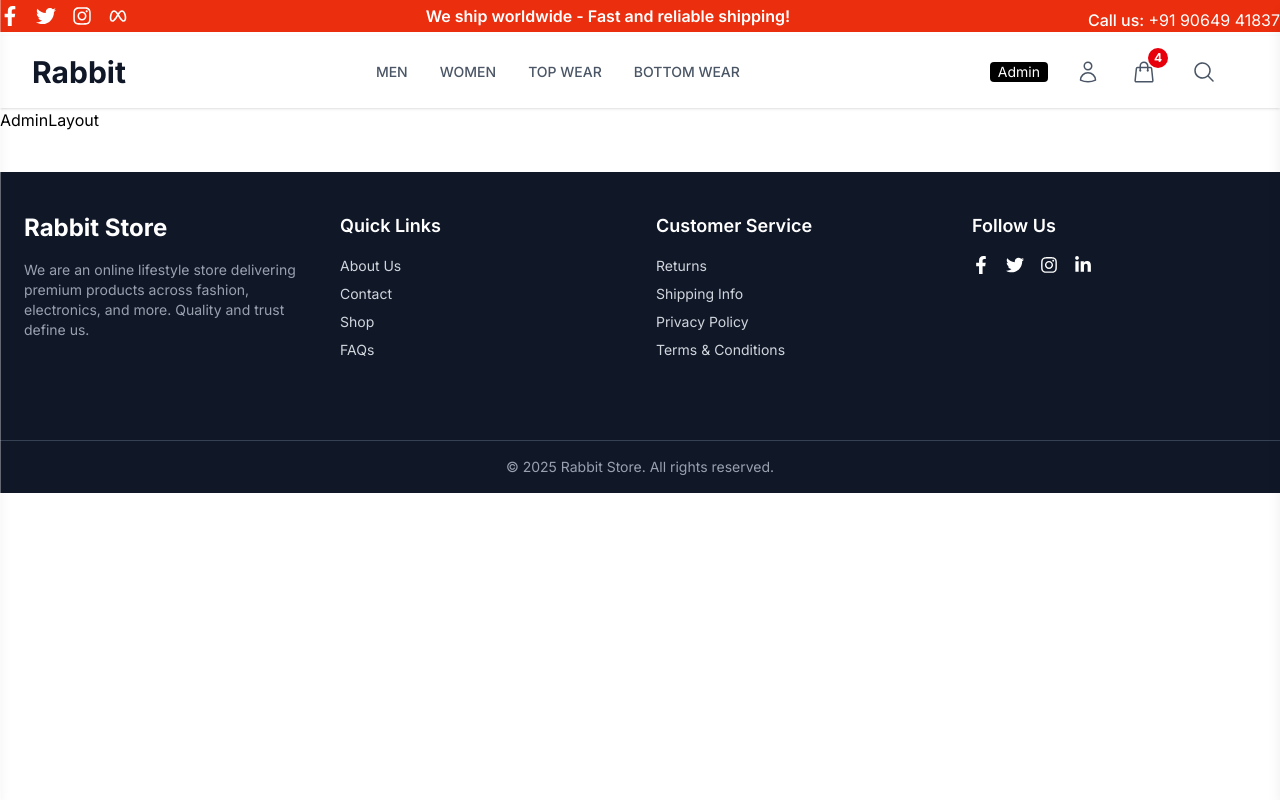
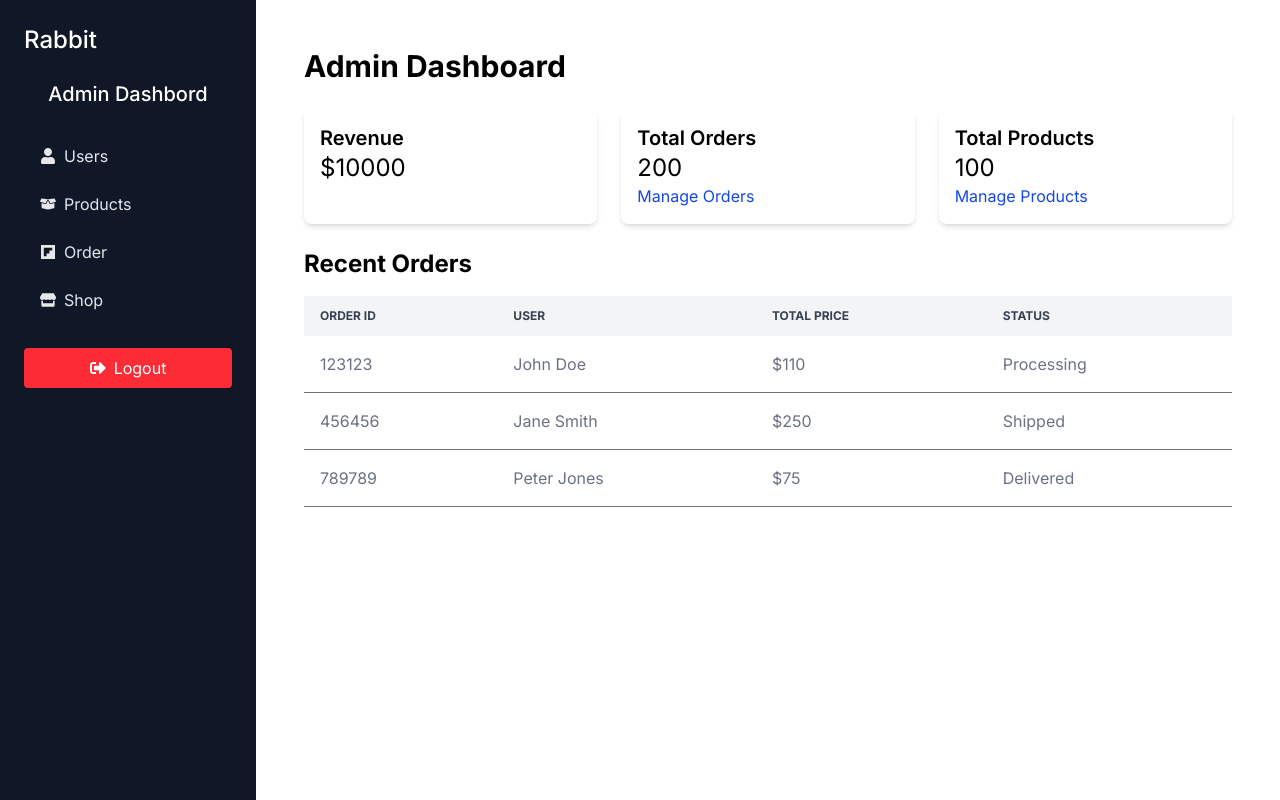
Before and after one commit to ayushghosh-123/E-commerce, a React (Vite) app in the folder frontend/: page /admin in a window 1280 px wide. Built offline with nearby package versions, Linux system fonts and the light colour scheme.

Commit message:
admin pannel working on

```diff
--- a/frontend/src/App.jsx
+++ b/frontend/src/App.jsx
@@ -1,46 +1,64 @@
-import { BrowserRouter, Route,  Routes } from "react-router-dom"
-import Layout from "../src/Component/Layout/Layout.jsx"
-import Home from "./Pages/Home.jsx"
-import Login from "./Pages/Login.jsx"
-import { Toaster} from 'sonner';
-import Register from "./Pages/register.jsx";
-import Profile from "./Pages/profile.jsx";
-import Collection from "./Pages/Collection.jsx";
-import ProductDetails from "./Component/Products/productDetails.jsx";
-import { CartProvider } from "./Context/CardContext.jsx";
-import Checkout from "./Component/Cart/checkout.jsx";
-import OrderConformationPage from "./Pages/OrderConformationPage.jsx";
-import OrderDetailPages from "./Pages/OrderDetailPages.jsx";
-import Myorder from "./Pages/Myorder.jsx";
-import AdminLayout from "./Component/Admin/AdminLayout.jsx";
-// import './App.css'
+// Import necessary modules and components
+import { BrowserRouter, Route, Routes } from "react-router-dom"; // React Router for navigation
+import { Toaster } from 'sonner'; // For displaying toast notifications
 
+// Import Layout Components
+import Layout from "./Component/Layout/Layout.jsx"; // Main public layout
+import AdminLayout from "./Component/Admin/AdminLayout.jsx"; // Admin dashboard layout
+
+// Import Page Components
+import Home from "./Pages/Home.jsx"; // Homepage
+import Login from "./Pages/Login.jsx"; // Login page
+import Register from "./Pages/register.jsx"; // Registration page
+import Profile from "./Pages/profile.jsx"; // User profile page
+import Collection from "./Pages/Collection.jsx"; // Product collection page
+import ProductDetails from "./Component/Products/productDetails.jsx"; // Individual product detail page
+import Checkout from "./Component/Cart/checkout.jsx"; // Checkout page
+import OrderConformationPage from "./Pages/OrderConformationPage.jsx"; // Order confirmation page
+import OrderDetailPages from "./Pages/OrderDetailPages.jsx"; // Specific order details page
+import Myorder from "./Pages/Myorder.jsx"; // User's order history page
+
+// Import Context Providers
+import { CartProvider } from "./Context/CardContext.jsx"; // Provides shopping cart context
+import AdminHome from "./Pages/AdminHome.jsx";
+import Usermanagment from "./Component/Admin/Usermanagment.jsx";
+
+// Main App component
 function App() {
+  return (
+    // Provides cart state to all children
+    <CartProvider>
+      {/* Enables client-side routing */}
+      <BrowserRouter>
+        {/* Global toast notification system */}
+        <Toaster position="bottom-right" richColors />
 
+        {/* Defines application routes */}
+        <Routes>
+          {/* Public routes using the main Layout */}
+          <Route path="/" element={<Layout />}>
+            <Route index element={<Home />} /> {/* Home page */}
+            <Route path='login' element={<Login />} />
+            <Route path='register' element={<Register />} />
+            <Route path='profile' element={<Profile />} />
+            <Route path='my-orders' element={<Myorder />} />
+            <Route path='order/:id' element={<OrderDetailPages />} />
+            <Route path='collection/:collection' element={<Collection />} />
+            <Route path='product/:id' element={<ProductDetails />} />
+            <Route path='checkout' element={<Checkout />} />
+            <Route path='order-confirmation' element={<OrderConformationPage />} />
+          </Route>
 
-  return (
-    <CartProvider>
-    <BrowserRouter>
-    <Toaster position="" />
-      <Routes>
-          <Route path="/" element={<Layout/>}>
-          <Route index element={<Home/>}/>
-          <Route path='login' element={<Login/>}/>
-          <Route path='register' element={<Register/>}/>
-          <Route path='profile' element={<Profile/>}/>
-          <Route path='collection/:collection' element={<Collection/>}/>
-          <Route path='product/:id' element={<ProductDetails/>}/>
-          <Route path='checkout' element={<Checkout/>}/>
-          <Route path='order-confirmation' element={<OrderConformationPage/>}/>
-          <Route path='order/:id' element={<OrderDetailPages/>}/>
-          <Route path='my-orders' element={<Myorder/>}/>
-          <Route path='/admin' element={<AdminLayout/>}/>
+          {/* Admin routes using the AdminLayout */}
+          <Route path='/admin' element={<AdminLayout />}>
+            {/* Admin-specific sub-routes go here */}
+            <Route index element={<AdminHome/>} />
+             <Route path='users' element={<Usermanagment/>} />
           </Route>
-          <Route/>
-      </Routes>
-    </BrowserRouter>
+        </Routes>
+      </BrowserRouter>
     </CartProvider>
-  )
+  );
 }
 
-export default App
+export default App;
--- a/frontend/src/Component/Admin/AdminLayout.jsx
+++ b/frontend/src/Component/Admin/AdminLayout.jsx
@@ -1,8 +1,41 @@
-import React from 'react'
+import React, { useState } from 'react'
+import { FaBars } from 'react-icons/fa'
+import AdminSidebar from './AdminSidebar'
+import { Outlet } from 'react-router-dom' // Assuming you are using React Router
 
-const AdminLayout = ()=>{
+const AdminLayout = () => {
+  const [isSidebarOpen, setIsSidebarOpen] = useState(false)
+
+  const toggleSidebar = () => {
+    setIsSidebarOpen(!isSidebarOpen)
+  }
+
   return (
-    <div>AdminLayout</div>
+    <div className='min-h-screen flex flex-col md:flex-row relative'>
+      {/* Mobile Top Bar */}
+      <div className="flex items-center text-white md:hidden p-4 bg-gray-900 z-20">
+        <button onClick={toggleSidebar}>
+          <FaBars size={24} />
+        </button>
+        <h1 className='ml-4 text-xl font-medium'>Admin Dashboard</h1>
+      </div>
+
+      {/* Overlay for mobile sidebar (starts below top bar) */}
+      {isSidebarOpen && (
+        <div className='fixed inset-x-0 top-[124px] bottom-0 z-10 bg-white bg-opacity-50 md:hidden' onClick={toggleSidebar}></div>
+      )}
+
+      {/* sidebar */}
+      <div className={`bg-gray-900 w-64 min-h-screen text-white absolute md:relative transform ${isSidebarOpen ? "translate-x-0" : "-translate-x-full"} transition-transform duration-300 md:translate-x-0 md:static md:block z-20`}>
+        {/* Sidebar Component */}
+        <AdminSidebar />
+      </div>
+
+      {/* Main Content*/}
+      <div className="flex-grow p-6 overflow-auto">
+        <Outlet />
+      </div>
+    </div>
   )
 }
 
--- /dev/null
+++ b/frontend/src/Component/Admin/AdminSidebar.jsx
@@ -0,0 +1,45 @@
+import React from 'react'
+import { FaBoxOpen, FaFlipboard, FaSignOutAlt, FaStore, FaUser } from 'react-icons/fa'
+import { Link, NavLink, useNavigate } from 'react-router-dom'
+
+function AdminSidebar() {
+    const navigate = useNavigate()
+    const handleLogout = () => {
+        navigate("/")
+    }
+  return (
+    <div className='p-6'>
+        <div className="mb-6">
+            <Link to='/admin' className='text-2xl font-medium'>Rabbit</Link>
+        </div>
+        <h2 className="text-xl font-medium mb-6 text-center">Admin Dashbord</h2>
+
+        <nav className='flex flex-col space-y'>
+            <NavLink to='/admin/users' className={({isActive})=> isActive? "bg-gray-700 flex align-middle  text-white py-3 px-4 rounded item-center space-x-2":"text-gray-200 hover:text-white py-3 px-4 rounded flex items-center space-x-2"}>
+            <FaUser />
+            <span>Users</span>
+            </NavLink>
+             <NavLink to='/admin/products' className={({isActive})=> isActive? "bg-gray-700 text-white py-3 px-4 rounded item-center space-x-2":"text-gray-200 hover:text-white py-3 px-4 rounded flex items-center space-x-2"}>
+            <FaBoxOpen/>
+            <span>Products</span>
+            </NavLink>
+             <NavLink to='/admin/orders' className={({isActive})=> isActive? "bg-gray-700 text-white py-3 px-4 rounded item-center space-x-2":"text-gray-200 hover:text-white py-3 px-4 rounded flex items-center space-x-2"}>
+            <FaFlipboard/>
+            <span>Order</span>
+            </NavLink>
+             <NavLink to='/' className={({isActive})=> isActive? "bg-gray-700 text-white py-3 px-4 rounded item-center space-x-2":"text-gray-200 hover:text-white py-3 px-4 rounded flex items-center space-x-2"}>
+            <FaStore />
+            <span>Shop</span>
+            </NavLink>
+            <div className="mt-6">
+                <button onClick={handleLogout} className='w-full bg-red-500 hover:bg-red-600 text-white py-2 px-4 rounded flex items-center justify-center space-x-2'>
+                    <FaSignOutAlt/>
+                    <span>Logout</span>
+                </button>
+            </div>
+        </nav>
+    </div>
+  )
+}
+
+export default AdminSidebar
--- /dev/null
+++ b/frontend/src/Component/Admin/Usermanagment.jsx
@@ -0,0 +1,9 @@
+import React from 'react'
+
+const Usermanagment = () => {
+  return (
+    <div>Usermanagment</div>
+  )
+}
+
+export default Usermanagment
--- /dev/null
+++ b/frontend/src/Pages/AdminHome.jsx
@@ -0,0 +1,106 @@
+import React from 'react'
+import {Link} from 'react-router-dom'
+
+const AdminHome = () => {
+    // Sample data for recent orders
+    const orders = [
+        {
+            _id: 123123,
+            user: {
+                name: "John Doe",
+            },
+            totalPrice: 110,
+            status: "Processing"
+        },
+        {
+            _id: 456456,
+            user: {
+                name: "Jane Smith",
+            },
+            totalPrice: 250,
+            status: "Shipped"
+        },
+        {
+            _id: 789789,
+            user: {
+                name: "Peter Jones",
+            },
+            totalPrice: 75,
+            status: "Delivered"
+        }
+    ]
+
+    return (
+        <div className='max-w-7xl mx-auto p-6'>
+            {/* Admin Dashboard Title */}
+            <h1 className='text-3xl font-bold mb-6'>Admin Dashboard</h1>
+
+            {/* Dashboard Stats Section */}
+            <div className="grid grid-cols-1 sm:grid-cols-2 lg:grid-cols-3 gap-6"> {/* Corrected lg:grid-col-3 to lg:grid-cols-3 */}
+                {/* Revenue Card */}
+                <div className="p-4 shadow-md rounded-lg bg-white"> {/* Added bg-white for clarity */}
+                    <h2 className="text-xl font-semibold">
+                        Revenue
+                    </h2>
+                    <p className="text-2xl">$10000</p>
+                </div>
+
+                {/* Total Orders Card */}
+                <div className="p-4 shadow-md rounded-lg bg-white">
+                    <h2 className="text-xl font-semibold">
+                        Total Orders {/* Corrected 'Order' to 'Orders' for consistency */}
+                    </h2>
+                    <p className="text-2xl">200</p>
+                    <Link to='/admin/orders' className='text-blue-700 hover:underline'>Manage Orders</Link> {/* Corrected 'Mange' to 'Manage' */}
+                </div>
+
+                {/* Total Products Card */}
+                <div className="p-4 shadow-md rounded-lg bg-white">
+                    <h2 className="text-xl font-semibold">
+                        Total Products
+                    </h2>
+                    <p className="text-2xl">100</p>
+                    <Link to='/admin/products' className='text-blue-700 hover:underline'>Manage Products</Link> {/* Corrected 'Mange' to 'Manage' */}
+                </div>
+            </div>
+
+            {/* Recent Orders Section */}
+            <div className="mt-6">
+                <h2 className="text-2xl font-bold mb-4">Recent Orders</h2> {/* Corrected 'Order' to 'Orders' */}
+                <div className="overflow-x-auto">
+                    <table className='min-w-full text-left text-gray-500'>
+                        <thead className='bg-gray-100 text-xs uppercase text-gray-700'> {/* Corrected 'upercase' to 'uppercase' */}
+                            <tr>
+                                <th className='py-3 px-4'>Order ID</th>
+                                <th className='py-3 px-4'>User</th>
+                                <th className='py-3 px-4'>Total Price</th>
+                                <th className='py-3 px-4'>Status</th>
+                            </tr>
+                        </thead>
+                        <tbody>
+                            {orders.length > 0 ? (
+                                // This is where the fix is: added 'return' for each mapped item
+                                orders.map((order) => ( // Renamed 'orders' parameter to 'order' for clarity
+                                    <tr key={order._id} className='border-b hover:bg-gray-50 cursor-pointer'> {/* Corrected 'hover:bg-gray50' to 'hover:bg-gray-50' */}
+                                        <td className="p-4">{order._id}</td>
+                                        <td className="p-4">{order.user.name}</td>
+                                        <td className="p-4">${order.totalPrice}</td> {/* Added $ for currency */}
+                                        <td className="p-4">{order.status}</td>
+                                    </tr>
+                                ))
+                            ) : (
+                                <tr>
+                                    <td colSpan={4} className='p-4 text-center text-gray-500'>
+                                        No recent orders found
+                                    </td>
+                                </tr>
+                            )}
+                        </tbody>
+                    </table>
+                </div>
+            </div>
+        </div>
+    )
+}
+
+export default AdminHome
```
Also changed, not shown: 1 other file (tests, documents, lock files or other folders).
